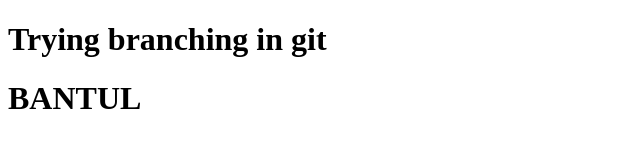
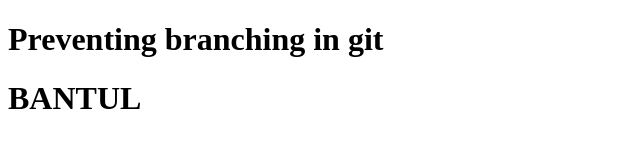
Before and after one commit to SanCross354/cobaGit, a plain HTML site: page index.html in a window 1280 px wide. Shown: the whole page, without its empty margins (0-640 px from the left). Drawn offline with Linux system fonts and the light colour scheme.

Commit message:
Changing word TRYING INTO PREVENTING

```diff
--- a/index.html
+++ b/index.html
@@ -6,7 +6,7 @@
     <title>Document</title>
   </head>
   <body>
-    <h1>Trying branching in git</h1>
+    <h1>Preventing branching in git</h1>
     <h1>BANTUL</h1>
   </body>
 </html>
```
